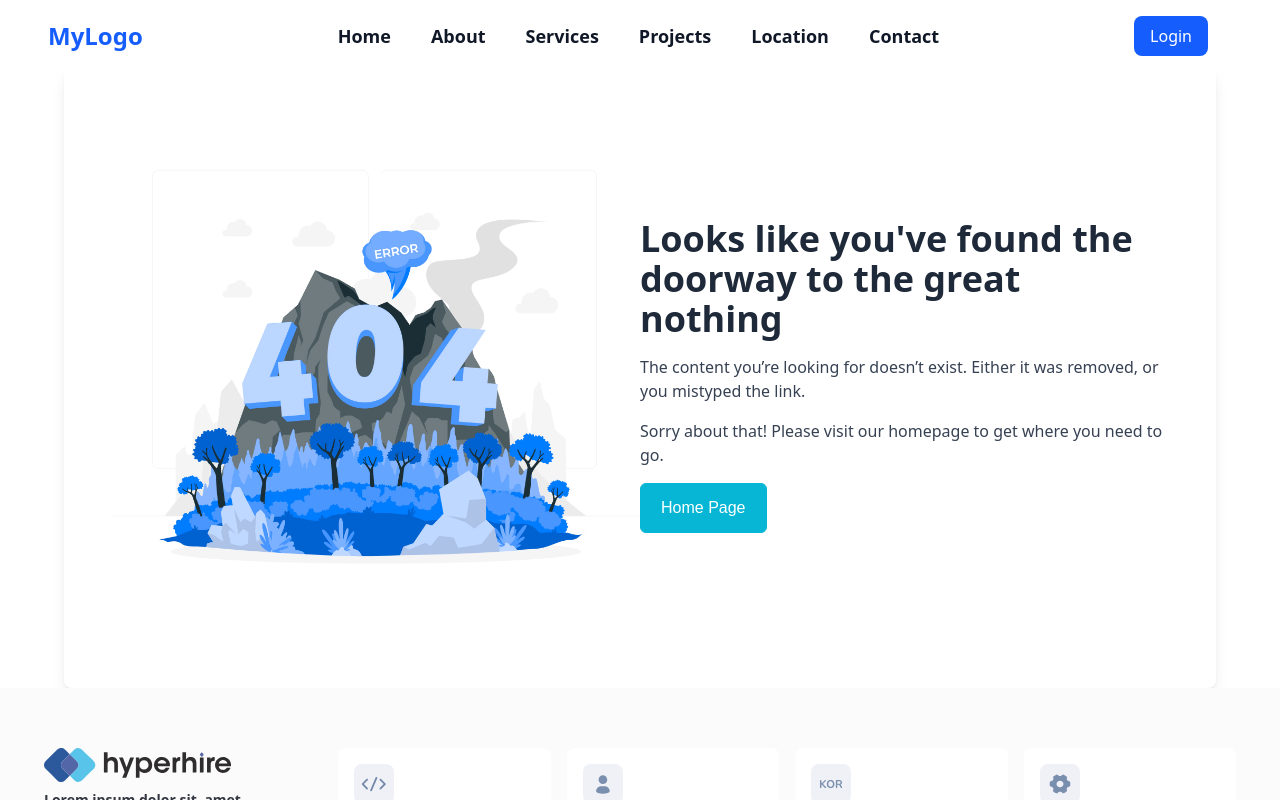
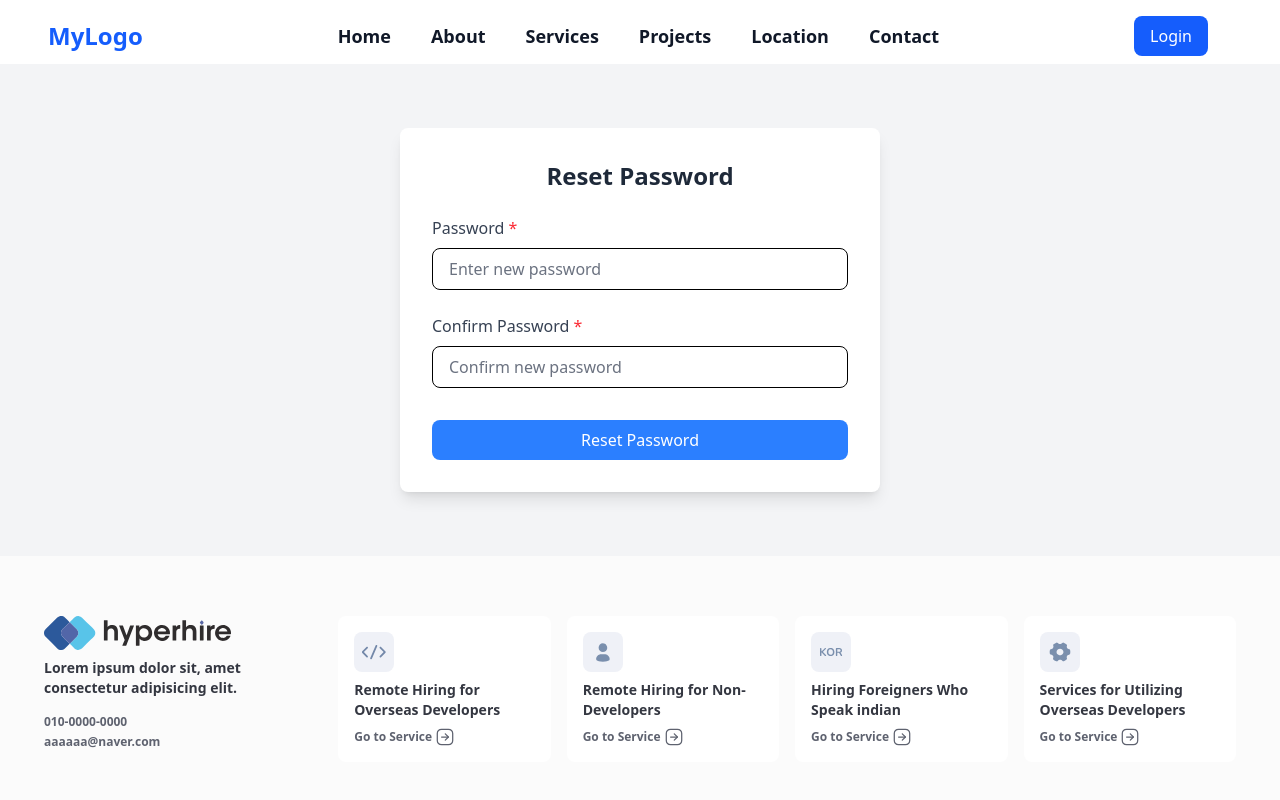
Before and after one commit to mahi-giri-busitron/Busitron_Frontend_revamp, a React (Vite) app: page /enter-new-password in a window 1280 px wide. Shown: the top 800 px of the page. Built offline with nearby package versions, Linux system fonts and the light colour scheme; a web font is replaced by a local one.

Commit message:
add reset password

```diff
--- a/src/App.jsx
+++ b/src/App.jsx
@@ -9,6 +9,8 @@ import PrivateRoute from "./component/PrivateRoute.jsx";
 import Dashboard from "./component/Dashboard.jsx";
 import OtpVerification from "./pages/OtpVerification.jsx";
 import NotFoundPage from "./pages/NotFoundPage.jsx";
+import ResetPassword from "./pages/ResetPassword.jsx";
+import EnterEmailForResetPassword from "./pages/EnterEmailForResetPassword.jsx";
 
 function App() {
     const location = useLocation();
@@ -40,6 +42,8 @@ function App() {
                     <Route path="/" element={<Home />} />
                     <Route path="/signin" element={<Signin />} />
                     <Route path="/otp-verification" element={<OtpVerification />} />
+                    <Route path="/enter-new-password" element={<ResetPassword />} />
+                    <Route path="/forgot-password" element={<EnterEmailForResetPassword />} />
                     <Route element={<PrivateRoute />}>
                         <Route path="/dashboard" element={<Dashboard />} />
                     </Route>
--- /dev/null
+++ b/src/pages/EnterEmailForResetPassword.jsx
@@ -0,0 +1,28 @@
+import React from "react";
+
+const EnterEmailForResetPassword = () => {
+    return (
+        <div className="flex justify-center items-center py-16 bg-gray-100">
+            <div className="flex flex-wrap gap-10">
+                <div className="bg-white shadow-lg rounded-lg p-8 w-120">
+                    <h2 className="text-2xl font-bold text-gray-800 text-center mb-4">
+                        Forgot Password
+                    </h2>
+                    <label className="mt-6 block text-gray-700 font-medium mb-2">
+                        Email <span className="text-red-500">*</span>
+                    </label>
+                    <input
+                        type="email"
+                        className="w-full p-2 px-4 py-2 border rounded-lg focus:outline-none focus:ring-2 focus:ring-blue-400"
+                        placeholder="Enter your Email"
+                    />
+                    <button className=" p-15 w-full mt-8 bg-blue-500 text-white py-2 rounded-lg hover:bg-blue-700 transition">
+                        Submit
+                    </button>
+                </div>
+            </div>
+        </div>
+    );
+};
+
+export default EnterEmailForResetPassword;
--- /dev/null
+++ b/src/pages/ResetPassword.jsx
@@ -0,0 +1,36 @@
+import React from "react";
+
+const ResetPassword = () => {
+    return (
+        <div className="flex justify-center items-center py-16 bg-gray-100">
+            <div className="flex flex-wrap gap-10">
+                <div className="bg-white shadow-lg rounded-lg p-8 w-120">
+                    <h2 className="text-2xl font-bold text-gray-800 text-center mb-4">
+                        Reset Password
+                    </h2>
+                    <label className="mt-6 block text-gray-700 font-medium mb-2">
+                        Password <span className="text-red-500">*</span>
+                    </label>
+                    <input
+                        type="password"
+                        className="w-full p-2 px-4 py-2 border rounded-lg focus:outline-none focus:ring-2 focus:ring-blue-400"
+                        placeholder="Enter new password"
+                    />
+                    <label className="mt-6 block text-gray-700 font-medium mb-2">
+                        Confirm Password <span className="text-red-500">*</span>
+                    </label>
+                    <input
+                        type="password"
+                        className="w-full px-4 py-2 border rounded-lg focus:outline-none focus:ring-2 focus:ring-blue-400"
+                        placeholder="Confirm new password"
+                    />
+                    <button className=" p-15 w-full mt-8 bg-blue-500 text-white py-2 rounded-lg hover:bg-blue-700 transition">
+                        Reset Password
+                    </button>
+                </div>
+            </div>
+        </div>
+    );
+};
+
+export default ResetPassword;
```
